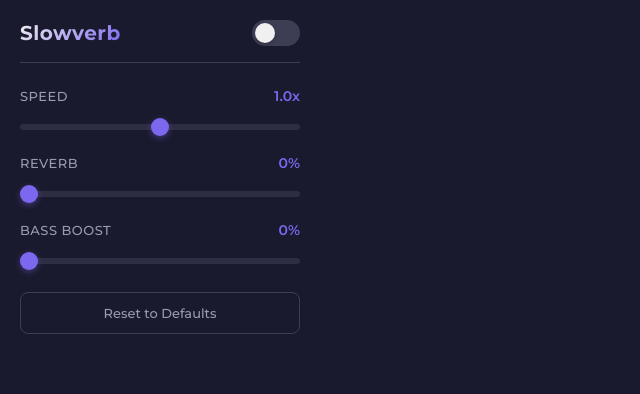
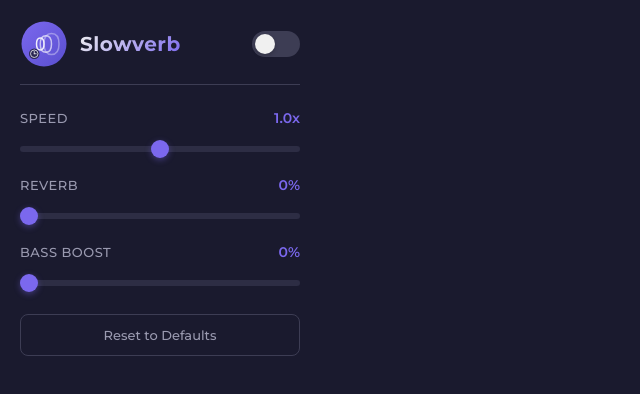
Before and after one commit to norz3n/slowverb, a website with bundled scripts: page src/popup/popup.html in a window 1280 px wide. Shown: the whole page, without its empty margins (0-640 px from the left). Built offline with nearby package versions, Linux system fonts and the light colour scheme; no server answers.

Commit message:
docs: Update README with project overview and installation guide
- Replace boilerplate GitLab template with comprehensive project documentation
- Add Features section highlighting key capabilities (speed control, reverb, bass boost, auto-save)
- Add Installation section with step-by-step setup instructions for cloning, dependencies, and Chrome extension loading
- Add Usage section with clear instructions for end users
- Add Development section with npm commands for testing and icon generation
- Add Tech Stack section documenting Chrome Extension Manifest V3, Web Audio API, and Vanilla JavaScript
- Add MIT License section
- Create icon.svg asset for popup UI
- Update popup.css with improved styling for modern UI
- Update popup.html with better structure and layout
- Provides clear onboarding for new contributors and users

```diff
--- a/src/popup/popup.css
+++ b/src/popup/popup.css
@@ -47,6 +47,18 @@
   margin-bottom: 24px;
   padding-bottom: 16px;
   border-bottom: 1px solid var(--border-color);
+  min-height: 40px;
+}
+
+.logo-title {
+  display: flex;
+  align-items: center;
+  gap: 12px;
+}
+
+.logo {
+  width: 48px;
+  height: 48px;
 }
 
 .title {
--- a/src/popup/popup.html
+++ b/src/popup/popup.html
@@ -14,7 +14,10 @@
   <div class="container">
     <!-- Header with enable toggle -->
     <header class="header">
-      <h1 class="title">Slowverb</h1>
+      <div class="logo-title">
+        <img src="icon.svg" alt="Slowverb" class="logo">
+        <h1 class="title">Slowverb</h1>
+      </div>
       <label class="toggle" title="Enable/disable audio processing">
         <input type="checkbox" id="enableToggle">
         <span class="toggle-track"></span>
```
Also changed, not shown: README.md, src/popup/icon.svg (added).
